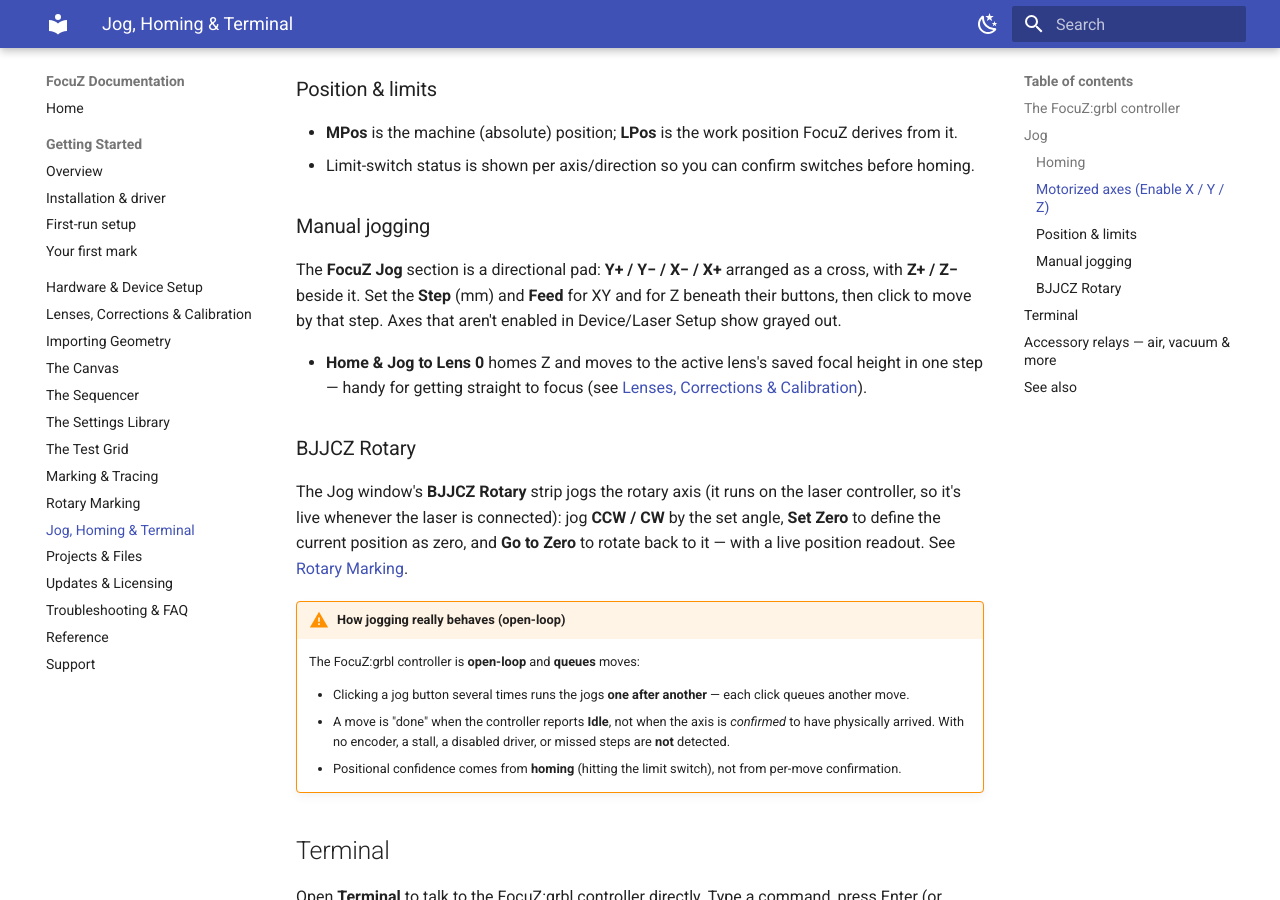
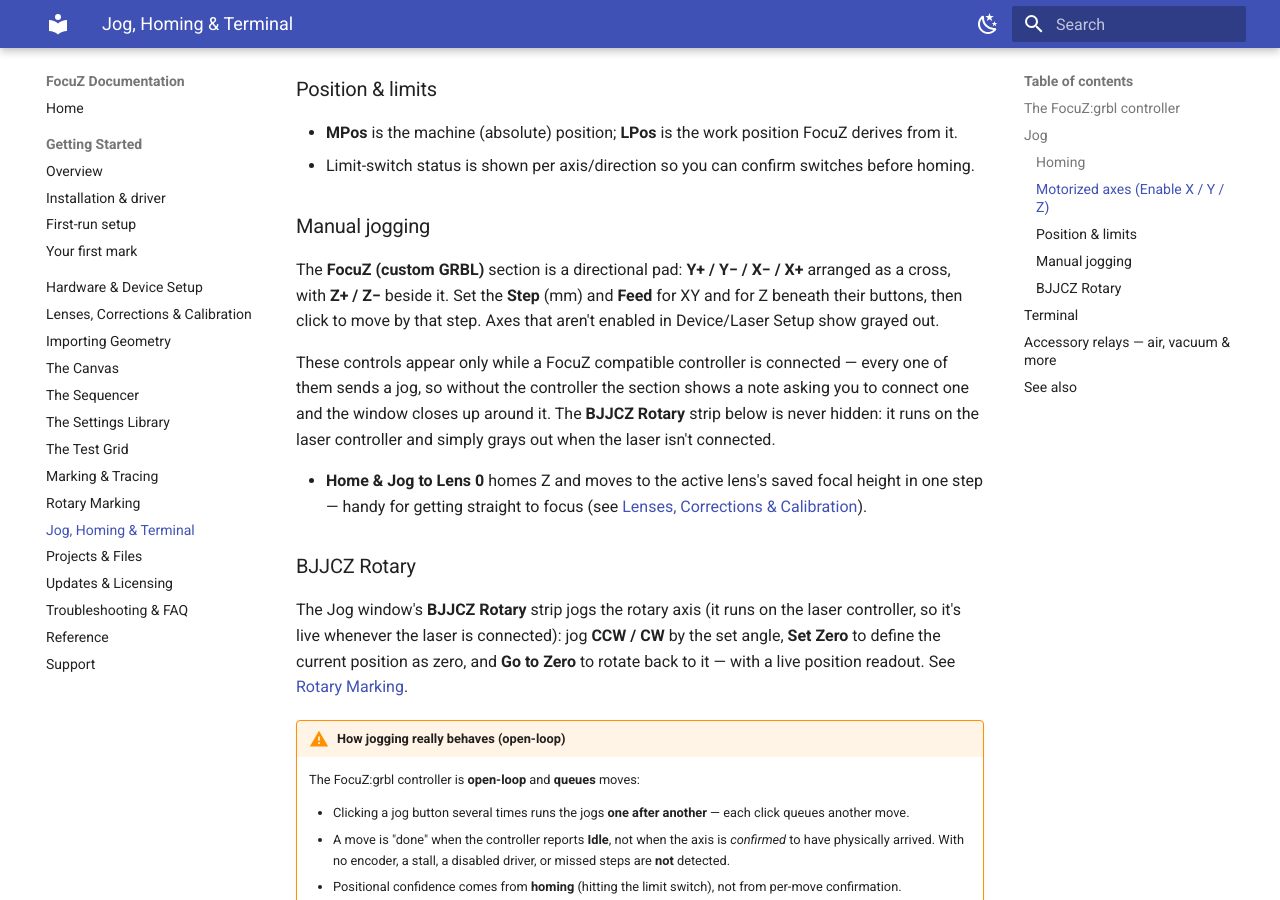
Before and after one commit to Lokahi-Shop/focuz-docs, an MkDocs documentation site: the page built from docs/jog-terminal.md, in a window 1280 px wide and 900 px high, scrolled down 1912 px. Built offline with MkDocs 1.6.1 and Material for MkDocs 9.7.7, drawn with Linux system fonts in a browser that asks for light colours.

Commit message:
docs: Jog window sections retitled; FocuZ section gated on the controller
"FocuZ Jog" is now "FocuZ (custom GRBL)", matching the Connection card, and its
controls show only while a compatible controller is connected. BJJCZ Rotary is
never hidden — it grays out on its own when the laser is off.

Co-Authored-By: Claude Opus 5 (1M context) <noreply@anthropic.com>

```diff
--- a/docs/jog-terminal.md
+++ b/docs/jog-terminal.md
@@ -63,9 +63,14 @@ All three axes are **off by default**. Your choices persist until you change the
 
 ### Manual jogging
 
-The **FocuZ Jog** section is a directional pad: **Y+ / Y− / X− / X+** arranged as a cross, with
+The **FocuZ (custom GRBL)** section is a directional pad: **Y+ / Y− / X− / X+** arranged as a cross, with
 **Z+ / Z−** beside it. Set the **Step** (mm) and **Feed** for XY and for Z beneath their buttons,
 then click to move by that step. Axes that aren't enabled in Device/Laser Setup show grayed out.
+
+These controls appear only while a FocuZ compatible controller is connected — every one of them
+sends a jog, so without the controller the section shows a note asking you to connect one and the
+window closes up around it. The **BJJCZ Rotary** strip below is never hidden: it runs on the laser
+controller and simply grays out when the laser isn't connected.
 
 - **Home & Jog to Lens 0** homes Z and moves to the active lens's saved focal height in one step — handy
   for getting straight to focus (see [Lenses, Corrections & Calibration](lenses-corrections.md)).
```
